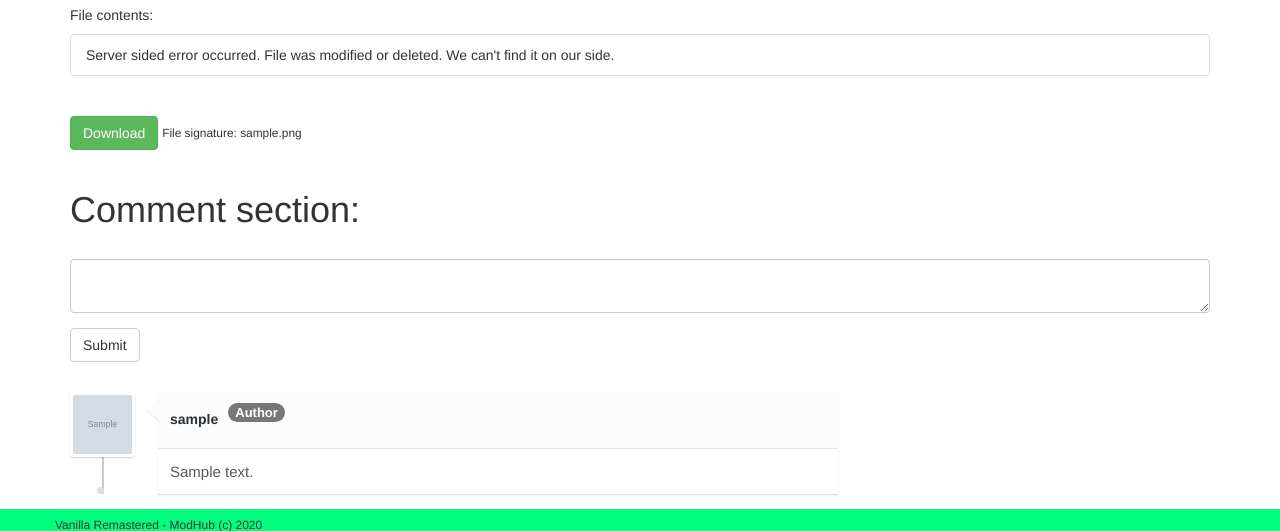
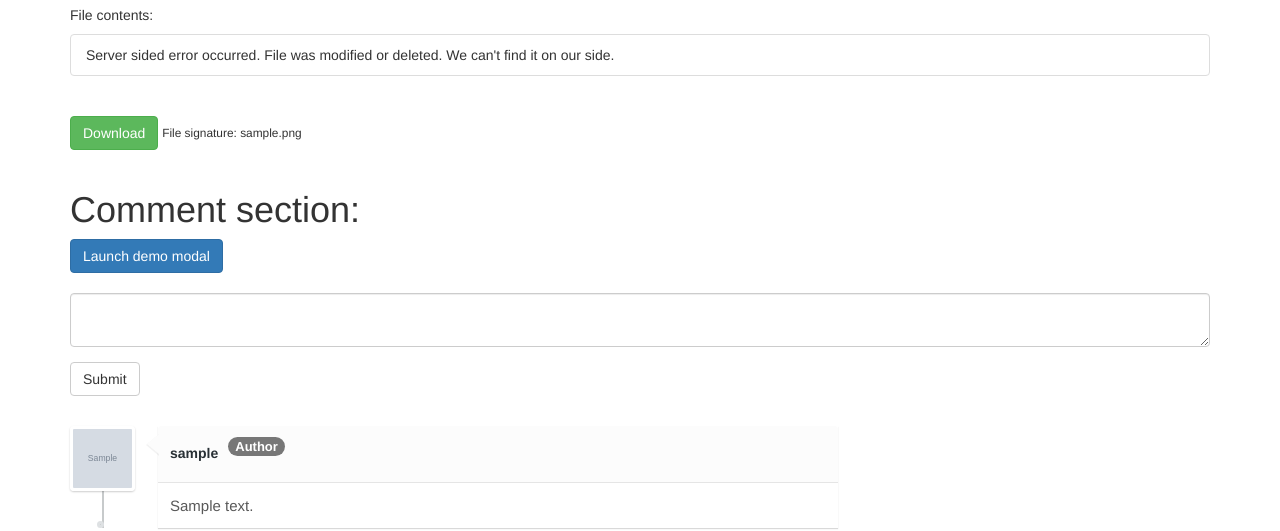
Before and after one commit to pointerboy/ModHub, a Flask app: page /post/1 in a window 1280 px wide. Shown: the part 1495-2026 px from the top of the page. Run offline with Flask 2, Linux system fonts and the light colour scheme; a user stored in the database is signed in; tables that the repository leaves empty hold one stand-in row (values such as "Sample post"); grey boxes marked "Sample" are stand-in pictures; some libraries are stand-ins or nearby versions.

Commit message:
reformatted html post code

```diff
--- a/app/templates/post.html
+++ b/app/templates/post.html
@@ -62,7 +62,28 @@
       </br>
     </div>
       <h1 class="font-weight-light">Comment section:</h1>
-
+      <button type="button" class="btn btn-primary" data-toggle="modal" data-target="#exampleModal">
+        Launch demo modal
+      </button>
+      <div class="modal fade" id="exampleModal" tabindex="-1" role="dialog" aria-labelledby="exampleModalLabel" aria-hidden="true">
+        <div class="modal-dialog" role="document">
+          <div class="modal-content">
+            <div class="modal-header">
+              <h5 class="modal-title" id="exampleModalLabel">Modal title</h5>
+              <button type="button" class="close" data-dismiss="modal" aria-label="Close">
+                <span aria-hidden="true">&times;</span>
+              </button>
+            </div>
+            <div class="modal-body">
+              ...
+            </div>
+            <div class="modal-footer">
+              <button type="button" class="btn btn-secondary" data-dismiss="modal">Close</button>
+              <button type="button" class="btn btn-primary">Save changes</button>
+            </div>
+          </div>
+        </div>
+      </div>
       {{ wtf.quick_form(form) }}
       {% include "comment.html" %}
       </div>
```
